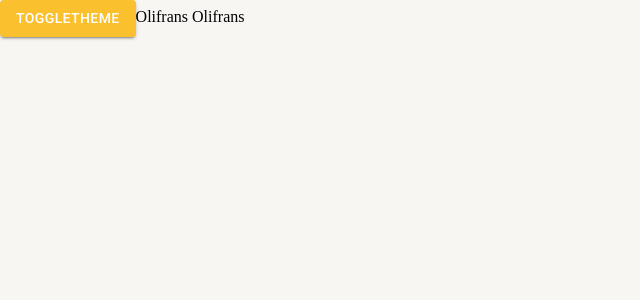
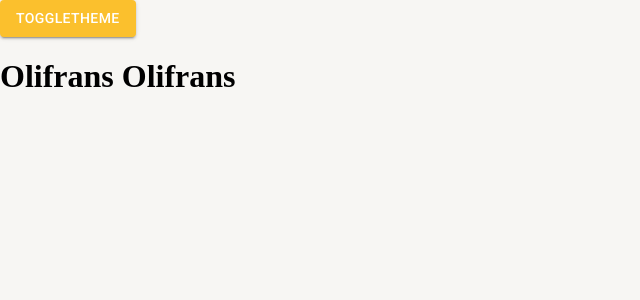
Before and after one commit to Olifrans/react-materialui-typescript, a React (Create React App) app: page /pagina-inicial in a window 1280 px wide. Shown: the top 300 px of the page, without its empty margins (0-640 px from the left). Built offline with nearby package versions, Linux system fonts and the light colour scheme.

Commit message:
feat: Instalação Eslint

```diff
--- a/package.json
+++ b/package.json
@@ -26,6 +26,10 @@
         "@types/node": "^16.11.26",
         "@types/react": "^17.0.40",
         "@types/react-dom": "^17.0.13",
+        "@typescript-eslint/eslint-plugin": "^5.14.0",
+        "@typescript-eslint/parser": "^5.14.0",
+        "eslint": "^8.11.0",
+        "eslint-plugin-react": "^7.29.3",
         "typescript": "^4.6.2",
         "web-vitals": "^2.1.4"
     },
--- a/src/App.tsx
+++ b/src/App.tsx
@@ -8,7 +8,9 @@ export const App = () => {
       <BrowserRouter>
         <div className="App">
           <AppRouter />
-          Olifrans Olifrans
+          <div>
+            <h1>Olifrans Olifrans</h1>
+          </div>
         </div>
       </BrowserRouter>
     </AppThemeProvider>
```
Also changed, not shown: .eslintrc.json (added), 2 other files (tests, documents, lock files or other folders).
